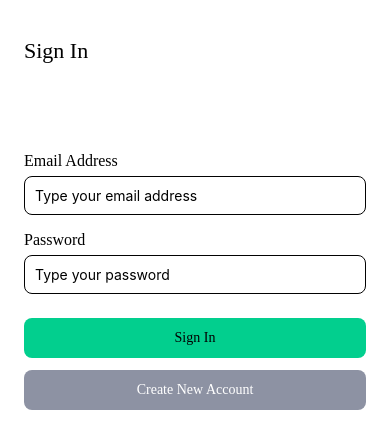
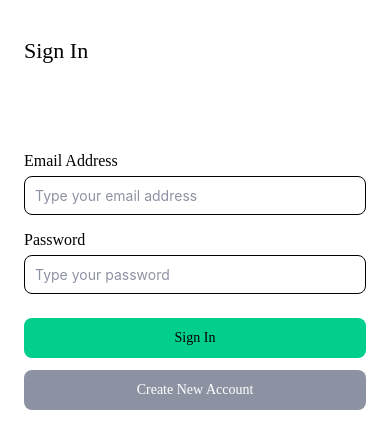
Before and after one commit to jerykoupun/MAD, a React Native app: screen / in a window 390 px wide. Shown: the top 448 px of the page. Built offline with nearby package versions, Linux system fonts and the light colour scheme.

Commit message:
Update Slicing Sign In

```diff
--- a/App.tsx
+++ b/App.tsx
@@ -1,5 +1,5 @@
 import React from 'react';
-import SplashScreen from './src/pages/SplashScreen';
+import SplashScreen from './src/pages/Splashscreen';
 import SignIn from './src/pages/SignIn';
 
 const App = () => {
--- a/src/components/molecules/Header/index.tsx
+++ b/src/components/molecules/Header/index.tsx
@@ -20,5 +20,6 @@ const styles = StyleSheet.create({
   title: {
     fontFamily: 'Poppins-Medium',
     fontSize: 22,
+    color: '#020202',
   },
 });
--- a/src/components/molecules/TextInput/index.tsx
+++ b/src/components/molecules/TextInput/index.tsx
@@ -1,11 +1,11 @@
 import {StyleSheet, Text, View, TextInput as Input} from 'react-native';
 import React from 'react';
 
-const TextInput = ({label, placeholder}) => {
+const TextInput = ({label, placeholder, color = '#8D92A3'}) => {
   return (
     <View>
       <Text style={styles.label}>{label}</Text>
-      <Input placeholder={placeholder} style={styles.input} />
+      <Input placeholder={placeholder} style={styles.input(color)} />
     </View>
   );
 };
@@ -17,11 +17,13 @@ const styles = StyleSheet.create({
     fontFamily: 'Poppins-Regular',
     fontSize: 16,
     marginBottom: 6,
+    color: '#020202',
   },
-  input: {
+  input: color => ({
     borderWidth: 1,
     borderColor: '#020202',
     borderRadius: 8,
     padding: 10,
-  },
+    color: color,
+  }),
 });
```
